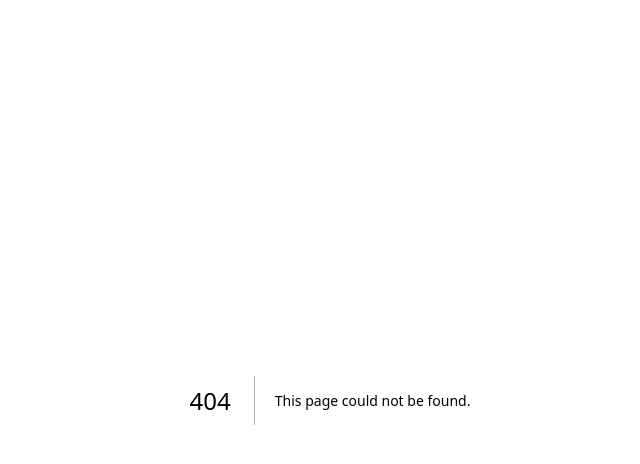
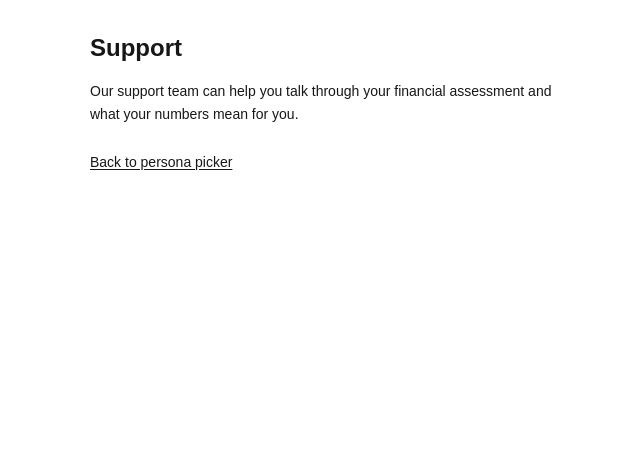
Before and after one commit to VinayakHegde/customer-financial-health, a Next.js app: page /support in a window 1280 px wide. Before the commit this address had no page. Shown: the top 464 px of the page, without its empty margins (310-950 px from the left). Built offline with nearby package versions, Linux system fonts and the light colour scheme.

Commit message:
feat(customer-financial-health): add minimal support page
Provide a static /support route so SupportSignpost and FramingNotice links
do not 404.

```diff
--- /dev/null
+++ b/src/app/support/page.tsx
@@ -0,0 +1,17 @@
+export default function SupportPage() {
+  return (
+    <main className="mx-auto max-w-lg px-4 py-8">
+      <h1 className="text-2xl font-semibold text-foreground">Support</h1>
+      <p className="mt-4 text-sm leading-relaxed text-foreground">
+        Our support team can help you talk through your financial assessment and
+        what your numbers mean for you.
+      </p>
+      <a
+        href="/"
+        className="mt-6 inline-flex min-h-6 min-w-6 items-center text-sm font-medium text-foreground underline underline-offset-2 focus-visible:outline focus-visible:outline-2 focus-visible:outline-offset-2 focus-visible:outline-foreground"
+      >
+        Back to persona picker
+      </a>
+    </main>
+  );
+}
```
Also changed, not shown: 1 other file (tests, documents, lock files or other folders).
